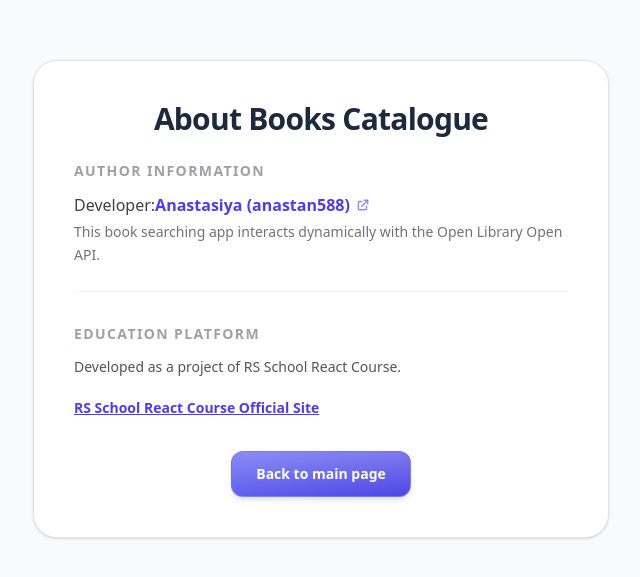
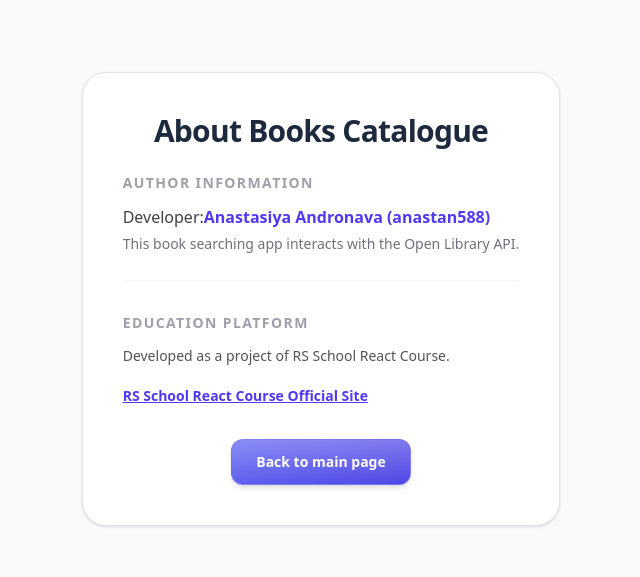
Before and after one commit to anastan588/React-2026-Q2-RSSchool, a React (Vite) app in the folder books-api/: page /about in a window 1280 px wide. Shown: the part 101-678 px from the top of the page, without its empty margins (319-959 px from the left). Built offline with nearby package versions, Linux system fonts and the light colour scheme.

Commit message:
refactor: improve detailed, about pages

```diff
--- a/books-api/src/App.tsx
+++ b/books-api/src/App.tsx
@@ -151,19 +151,6 @@ export const App: React.FC = () => {
               className="inline-flex items-center gap-2 px-4 py-2.5 text-sm font-semibold text-slate-700 bg-white border border-zinc-200 rounded-xl shadow-xs transition-all duration-200 ease-in-out hover:bg-slate-50 hover:text-slate-900 hover:border-zinc-300 hover:shadow-sm focus:outline-none focus:ring-2 focus:ring-slate-200 active:scale-98"
               to="/about"
             >
-              <svg
-                className="w-4 h-4 text-slate-400"
-                fill="none"
-                stroke="currentColor"
-                strokeWidth={2}
-                viewBox="0 0 24 24"
-              >
-                <path
-                  d="M13 16h-1v-4h-1m1-4h.01M21 12a9 9 0 11-18 0 9 9 0 0118 0z"
-                  strokeLinecap="round"
-                  strokeLinejoin="round"
-                />
-              </svg>
               <span>About the App</span>
             </Link>
           </nav>
--- a/books-api/src/pages/About.tsx
+++ b/books-api/src/pages/About.tsx
@@ -17,24 +17,11 @@ export const About = () => {
               rel="noopener noreferrer"
               className="inline-flex items-center gap-1.5 text-indigo-600 hover:text-indigo-800 font-bold transition-colors group"
             >
-              <span>Anastasiya (anastan588)</span>
-              <svg
-                className="w-3.5 h-3.5 opacity-60 group-hover:opacity-100 group-hover:translate-x-0.5 group-hover:-translate-y-0.5 transition-all"
-                fill="none"
-                viewBox="0 0 24 24"
-                stroke="currentColor"
-                strokeWidth={2.5}
-              >
-                <path
-                  strokeLinecap="round"
-                  strokeLinejoin="round"
-                  d="M10 6H6a2 2 0 00-2 2v10a2 2 0 002 2h10a2 2 0 002-2v-4M14 4h6m0 0v6m0-6L10 14"
-                />
-              </svg>
+              <span>Anastasiya Andronava (anastan588)</span>
             </a>
           </p>
           <p className="text-zinc-500 text-sm leading-relaxed">
-            This book searching app interacts dynamically with the Open Library Open API.
+            This book searching app interacts with the Open Library API.
           </p>
         </section>
 
--- a/books-api/src/pages/BookDetails.tsx
+++ b/books-api/src/pages/BookDetails.tsx
@@ -1,11 +1,12 @@
 import { useEffect, useState } from 'react';
 import { useNavigate, useParams, useSearchParams } from 'react-router';
 
-import neutralBookImage from '@/assets/mock-book.jpg';
 import Button from '@/components/Button';
 import Loader from '@/components/Loader';
 import { fetchBookDetails } from '@/services/BooksService';
 import type { ExtendedBook } from '@/types/types';
+
+const neutralBookImage = new URL('@/assets/mock-book.jpg', import.meta.url).href;
 
 export const BookDetails = () => {
   const { id } = useParams<{ id: string }>();
@@ -37,8 +38,8 @@ export const BookDetails = () => {
   }, [id]);
 
   const handleClose = () => {
-    const page = searchParams.get('page');
-    navigate(page ? `/?page=${page}` : '/');
+    const currentSearch = searchParams.toString();
+    navigate(currentSearch ? `/?${currentSearch}` : '/');
   };
 
   if (isLoading) {
@@ -60,7 +61,7 @@ export const BookDetails = () => {
     );
   }
 
-  const displayCover = !book.cover ? neutralBookImage : book.cover;
+  const displayCover = !book.cover || book.cover.includes('mock-book.jpg') ? neutralBookImage : book.cover;
 
   return (
     <div className="h-full flex flex-col bg-white border-l border-zinc-200 shadow-xl animate-in slide-in-from-right duration-200">
```
